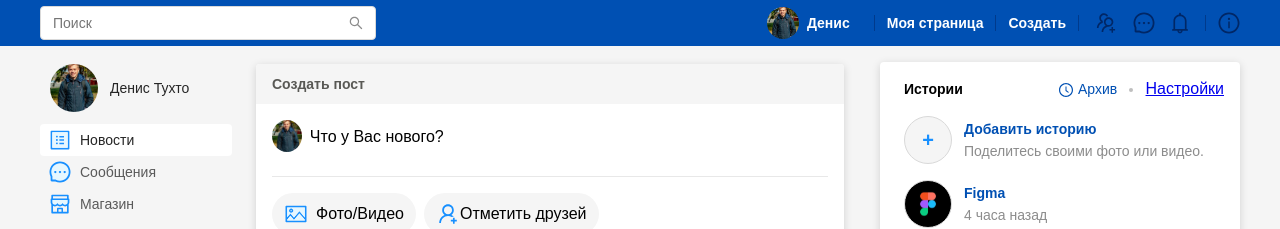
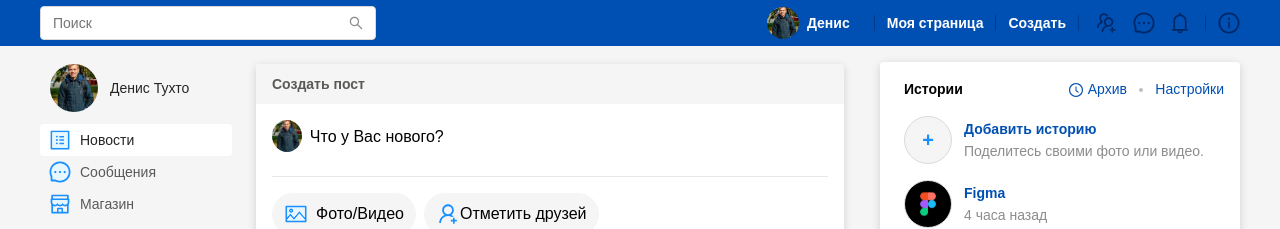
Before and after one commit to KingOfAllK1ngs/social-distance, a plain HTML site: page index.html in a window 1280 px wide. Shown: the top 229 px of the page. Drawn offline with Linux system fonts and the light colour scheme.

Commit message:
mini update

```diff
--- a/index.html
+++ b/index.html
@@ -383,7 +383,7 @@
                             </svg>
                             <span class="story-button-text">Архив</span>
                         </a>
-                        <a href="#" class="storu-button-link">
+                        <a href="#" class="story-button-link">
                             <span class="story-button-text">Настройки</span>
                         </a>
                     </div>
```
Also changed, not shown: css/style.css (line endings or trailing spaces).
